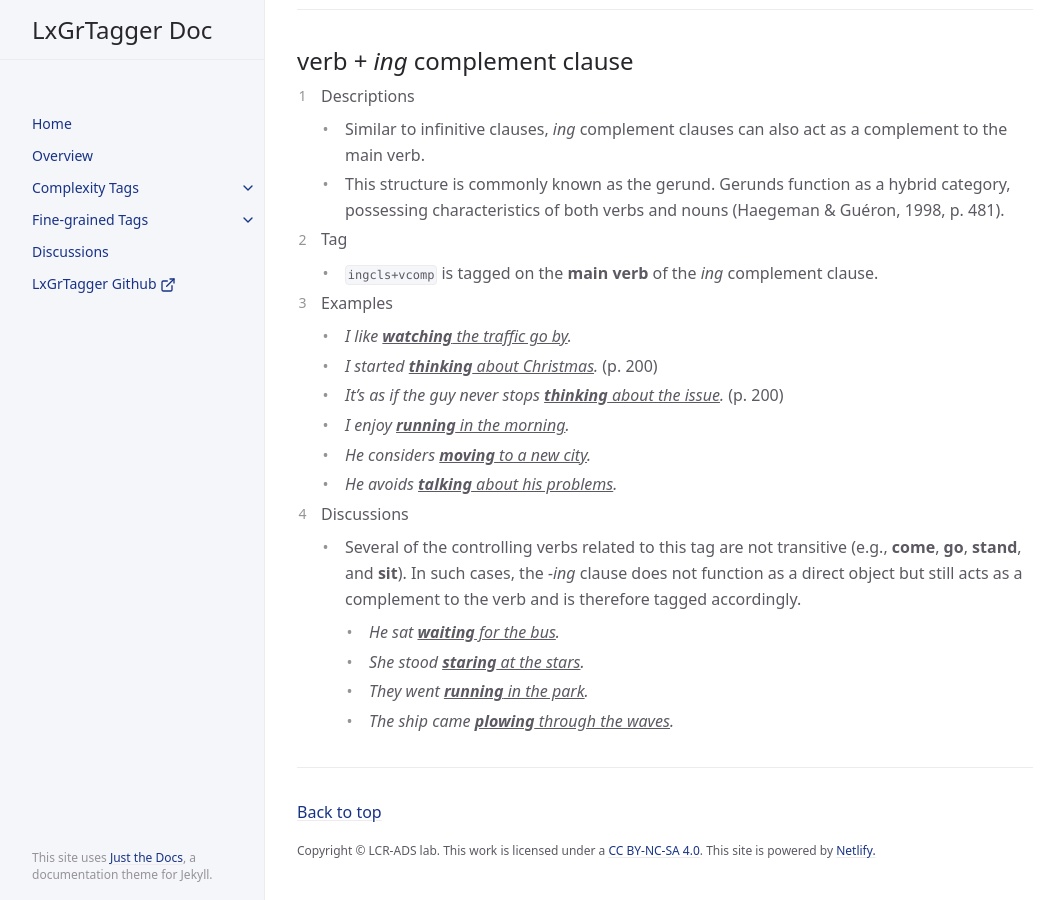
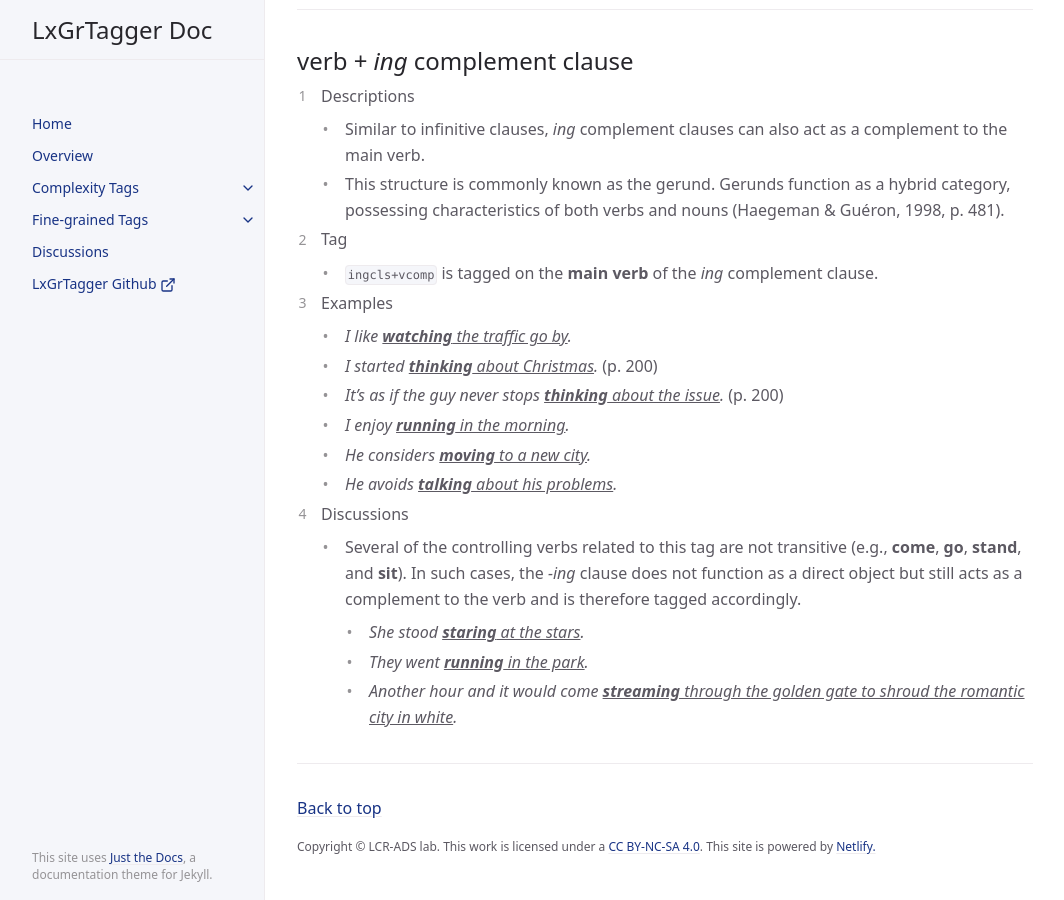
Before and after one commit to LCR-ADS-Lab/LxGrTagger-Documentation, a Jekyll site: the page built from docs/cx tags/2_Non-finite Clause/6_Syntactic function6.md, in a window 1280 px wide and 900 px high, scrolled down 642 px. Shown: the whole window, without its empty margins (107-1171 px from the left). Built offline with Jekyll 4.4.1, drawn with Linux system fonts in a browser that asks for light colours; cached includes are drawn as plain includes.

Commit message:
update outlier examples of ingls+vcomp

```diff
--- a/docs/cx tags/2_Non-finite Clause/6_Syntactic function6.md
+++ b/docs/cx tags/2_Non-finite Clause/6_Syntactic function6.md
@@ -38,7 +38,6 @@ nav_order: 6
    - *He avoids <ins>**talking** about his problems</ins>.*
 4. Discussions
    - Several of the controlling verbs related to this tag are not transitive (e.g., **come**, **go**, **stand**, and **sit**). In such cases, the *-ing* clause does not function as a direct object but still acts as a complement to the verb and is therefore tagged accordingly.
-      - *He sat <ins>**waiting** for the bus</ins>.*
       - *She stood <ins>**staring** at the stars</ins>.*
       - *They went <ins>**running** in the park</ins>.*
-      - *The ship came <ins>**plowing** through the waves</ins>.*
+      - *Another hour and it would come <ins>**streaming** through the golden gate to shroud the romantic city in white</ins>.*
```
